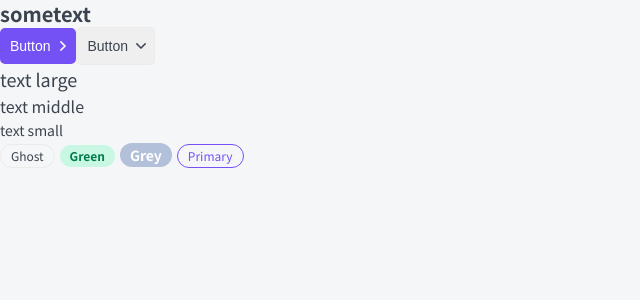
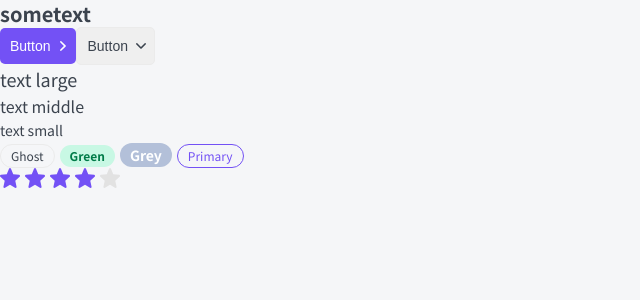
Before and after one commit to HorbynkoIvan/top-app, a Next.js app: page / in a window 1280 px wide. Shown: the top 300 px of the page, without its empty margins (0-640 px from the left). Built offline with nearby package versions, Linux system fonts and the light colour scheme.

Commit message:
created basic component Rating

```diff
--- /dev/null
+++ b/components/Rating/Rating.module.css
@@ -0,0 +1,7 @@
+.filled {
+  fill: var(--primary);
+}
+
+.star {
+  margin-right: 5px;
+}
--- /dev/null
+++ b/components/Rating/Rating.tsx
@@ -0,0 +1,42 @@
+import { useState, useEffect } from "react";
+import { RatingProps } from "./Rating.props";
+import styles from "./Rating.module.css";
+import cn from "classnames";
+import StarIcon from "./star.svg";
+
+export const Rating = ({
+  isEditable = false,
+  rating,
+  setRating,
+  className,
+  ...props
+}: RatingProps): JSX.Element => {
+  const [ratingArray, setRatingArray] = useState<JSX.Element[]>(
+    new Array(5).fill(<></>)
+  );
+
+  useEffect(() => {
+    constructRating(rating);
+  }, [rating]);
+
+  const constructRating = (currentRating: number) => {
+    const updateArray = ratingArray.map((r: JSX.Element, i: number) => {
+      return (
+        <StarIcon
+          className={cn(styles.star, {
+            [styles.filled]: i < currentRating,
+          })}
+        />
+      );
+    });
+    setRatingArray(updateArray);
+  };
+
+  return (
+    <div {...props}>
+      {ratingArray.map((r, i) => (
+        <span key={i}>{r}</span>
+      ))}
+    </div>
+  );
+};
--- a/components/index.tsx
+++ b/components/index.tsx
@@ -2,3 +2,4 @@
 export * from "./Button/Button";
 export * from "./P/P";
 export * from "./Tag/Tag";
+export * from "./Rating/Rating";
--- a/pages/index.tsx
+++ b/pages/index.tsx
@@ -1,5 +1,5 @@
 import React from "react";
-import { Button, Htag, P, Tag } from "../components";
+import { Button, Htag, P, Tag, Rating } from "../components";
 
 export default function Home(): JSX.Element {
   return (
@@ -24,6 +24,7 @@
       <Tag size="s" color="primary">
         Primary
       </Tag>
+      <Rating rating={4} />
     </div>
   );
 }
```
Also changed, not shown: components/Rating/Rating.props.ts (added, +8 -0 lines), components/Rating/star.svg (added), next-env.d.ts.
